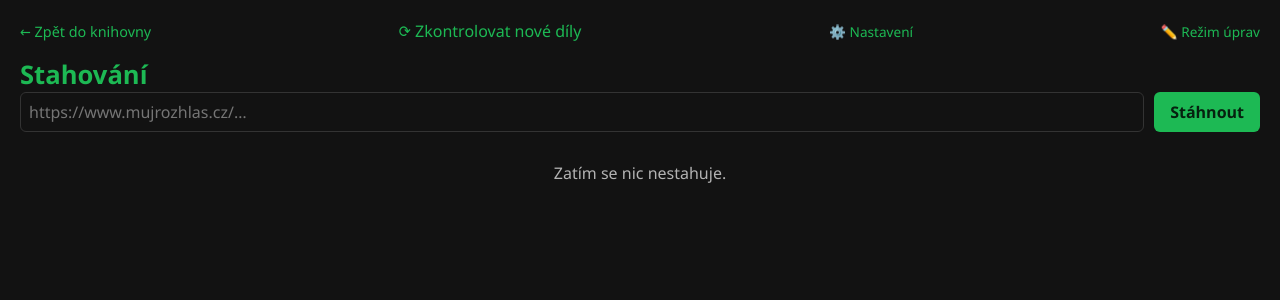
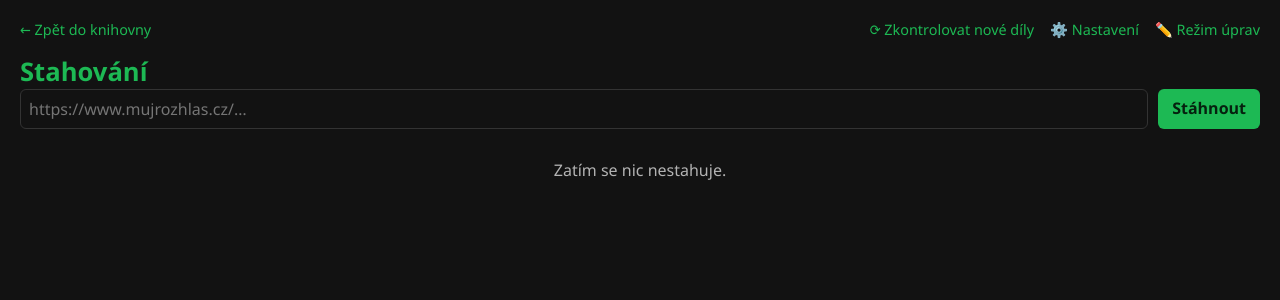
Before and after one commit to klimanek/cro-dl, a FastAPI app: page /downloads in a window 1280 px wide. Shown: the top 300 px of the page. Run offline with FastAPI, Linux system fonts and the light colour scheme; parts of the project's set-up code (start-up, migrations or seed data) failed here and were passed over; some libraries are stand-ins or nearby versions.

Commit message:
fix(web): one button height, one bar layout
Two inconsistencies reported on the detail page and in the bars.

"Aktualizovat data" and "Zapsat tagy do dílů" stood at different heights: the
emoji in the second label makes its line box taller than the rest of the text, so
the button grew. Buttons now have one line height and one padding
(`display: inline-flex`, `line-height: 1.1`, 7px 14px) and measure the same in the
browser: 31.6px each, a little slimmer than before.

The bars were three different things: the library's items were inline text with
" · " written between them (a stray separator before the settings link), a work's
were a `space-between` flex with a 20px gap, and `.mode-link` was 0.9em inside a
0.9em `.stats` - so items sat at different distances and, at 12.96px, at a
different size from the 14.4px beside them. `.stats` and `.bar-items` are now the
same flex (16px gaps, text size from the bar), `.top-bar` carries the back link
and that group, and both pages measure alike: every item 14.4px, gaps 16px.

The library header was a flex row, so its genres row (and the unplugged-folder
warning) were flex items on the title's line; the title and its bar are a row of
their own now (`page-head-row`) with the genres and the warning below it.

```diff
--- a/crodl/server/templates/_style.html
+++ b/crodl/server/templates/_style.html
@@ -18,24 +18,37 @@
     h1 { margin: 0; color: var(--accent); font-size: 1.6em; }
     a { color: var(--accent); }
     .page-head {
-        display: flex;
-        justify-content: space-between;
-        align-items: baseline;
-        gap: 20px;
         margin-bottom: 40px;
         border-bottom: 1px solid #333;
         padding-bottom: 20px;
     }
-    .stats { color: var(--text-secondary); font-size: 0.9em; }
+    /* The title and its bar on one line; the genres and any warning below them,
+       as rows of their own. */
+    .page-head-row {
+        align-items: baseline;
+        display: flex;
+        gap: 20px;
+        justify-content: space-between;
+    }
+    /* The bars of a page: the same layout, the same gaps and the same text size
+       everywhere, so a page whose items come from another template lines up. */
+    .stats, .bar-items {
+        align-items: center;
+        display: flex;
+        flex-wrap: wrap;
+        gap: 16px;
+    }
+    .stats { color: var(--text-secondary); font-size: 0.9em; margin-bottom: 10px; }
     .top-bar {
+        align-items: center;
         display: flex;
+        font-size: 0.9em;
+        gap: 16px;
         justify-content: space-between;
-        align-items: baseline;
-        gap: 20px;
         margin-bottom: 15px;
     }
-    .back-link { text-decoration: none; color: var(--accent); font-size: 0.9em; }
-    .mode-link { font-size: 0.85em; text-decoration: none; }
+    .back-link { text-decoration: none; color: var(--accent); }
+    .mode-link { text-decoration: none; }
     .mode-link:hover { text-decoration: underline; }
     .note {
         background-color: var(--card-bg);
@@ -353,14 +366,19 @@
     }
     .add-form input { flex: 1; min-width: 260px; }
     button {
+        align-items: center;
         background-color: var(--accent);
         border: 0;
         border-radius: 6px;
         color: #06210f;
         cursor: pointer;
+        display: inline-flex;
         font: inherit;
         font-weight: bold;
-        padding: 8px 16px;
+        /* One tight line, so an emoji in the label cannot make a button taller
+           than the one beside it ("Aktualizovat data" vs "Zapsat tagy do dílů"). */
+        line-height: 1.1;
+        padding: 7px 14px;
     }
     .editor {
         margin-top: 15px;
--- a/crodl/server/templates/_top.html
+++ b/crodl/server/templates/_top.html
@@ -1,5 +1,6 @@
 <div class="top-bar">
     <a href="{{ back }}" class="back-link">{{ back_label }}</a>
+    <div class="bar-items">
         {% include "_check.html" %}
         <a href="/settings" class="mode-link" title="Nastavení">⚙️ Nastavení</a>
         {% if edit_mode %}
@@ -8,5 +9,6 @@
         <a href="/edit-mode?on=1&amp;next={{ request.url.path }}" class="mode-link">✏️ Režim úprav</a>
         {% endif %}
     </div>
+</div>
 {% include "_player.html" %}
 {% include "_roots_warning.html" %}
```
Also changed, not shown: crodl/server/templates/index.html (+8 -4 lines), CHANGELOG.md. Lines whose indentation alone changed are shown as unchanged.
